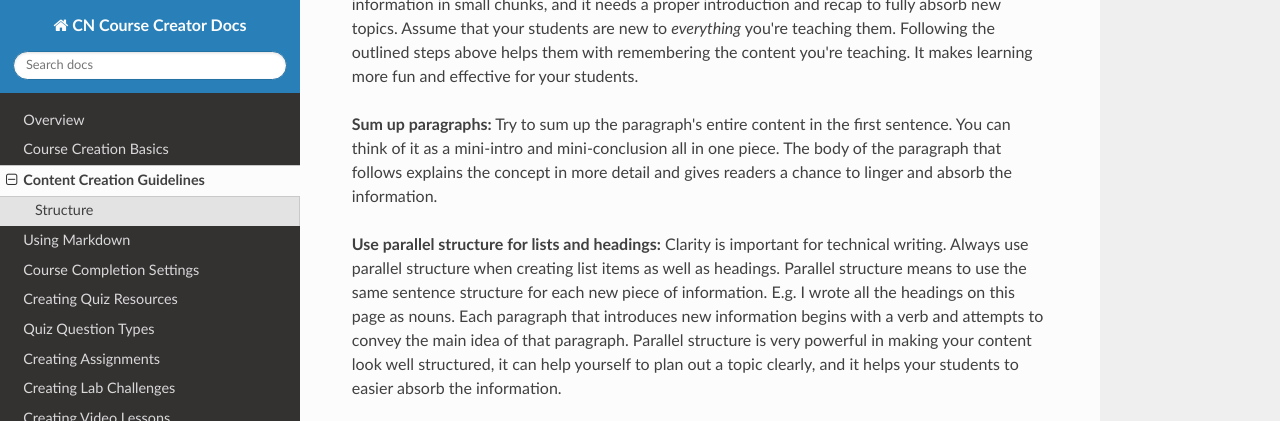
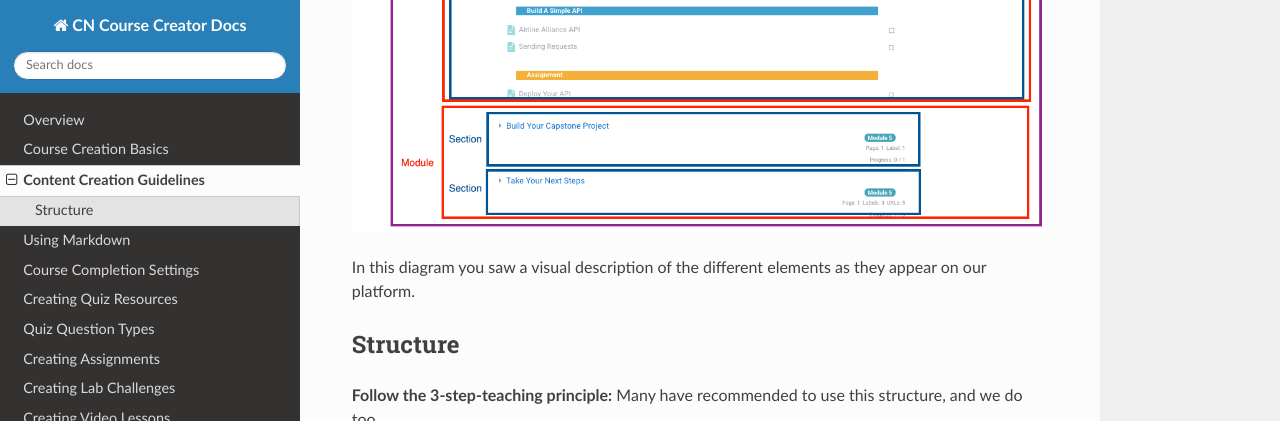
Before and after one commit to iansedano/creator-docs, an MkDocs documentation site: the page built from docs/01-content-guidelines.md, in a window 1280 px wide and 900 px high, scrolled down 839 px, cut to the strip 0-421 px from the top of the window. Built offline with MkDocs 1.6.1, drawn with Linux system fonts in a browser that asks for light colours; nearby versions of some CDN libraries.

Commit message:
Add diagram

```diff
--- a/docs/01-content-guidelines.md
+++ b/docs/01-content-guidelines.md
@@ -17,6 +17,10 @@ Let's describe what each of them represent:
 - **Section**: Also sometimes called _"Section Topics"_ or even just _"Topics"_ in Moodle 🙄. These are the collapsible sections and used for high-level structuring of the content
 - **Chapter**: You create chapters by sub-dividing sections using [Section Dividers](11-platform-style.md#section-dividers)
 - **Lesson**: Each activity or resource that you create in your course (e.g. a Page or a Quiz) can be referred to as a "lesson". This is the smallest unit that will be visible in the course overview
+
+![Diagram of course structure components](imgs/course_structure_diagram.png)
+
+In this diagram you saw a visual description of the different elements as they appear on our platform.
 
 ## Structure
 
```
Also changed, not shown: docs/imgs/course_structure_diagram.png (added).
